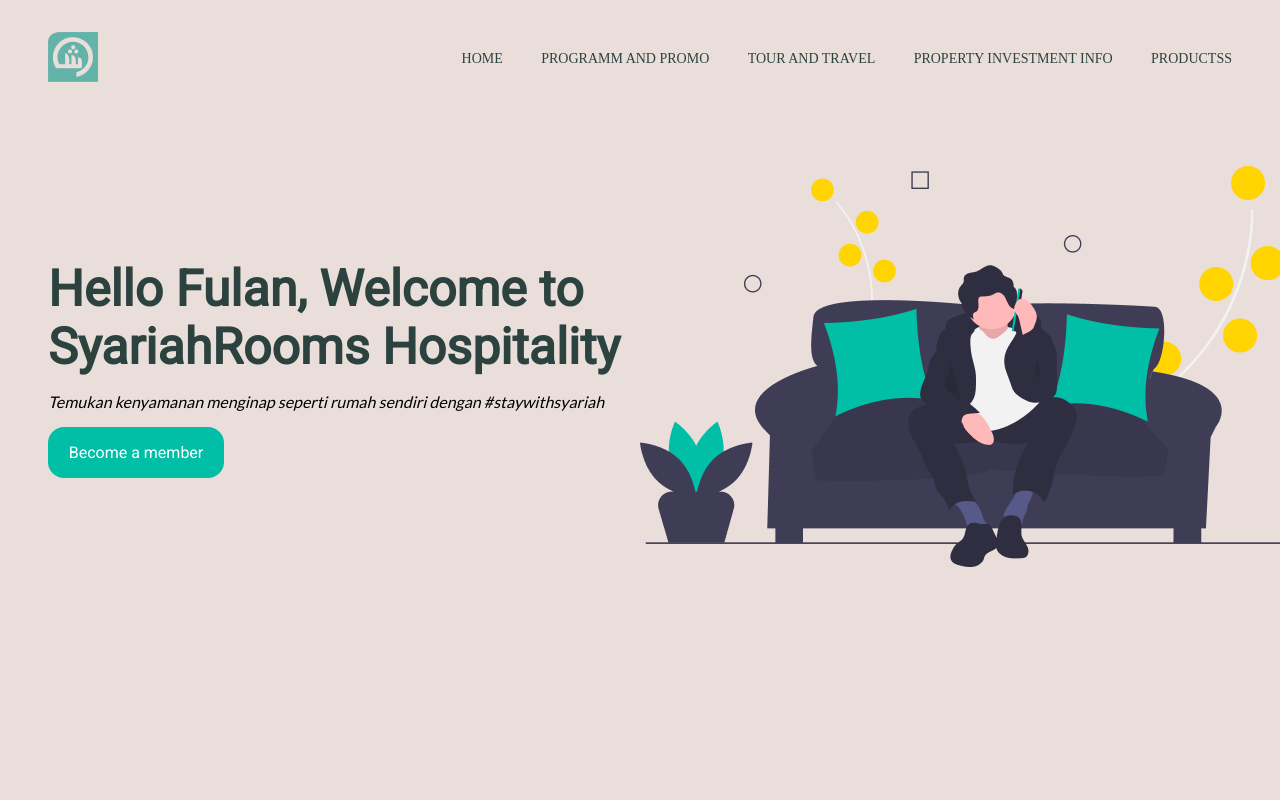
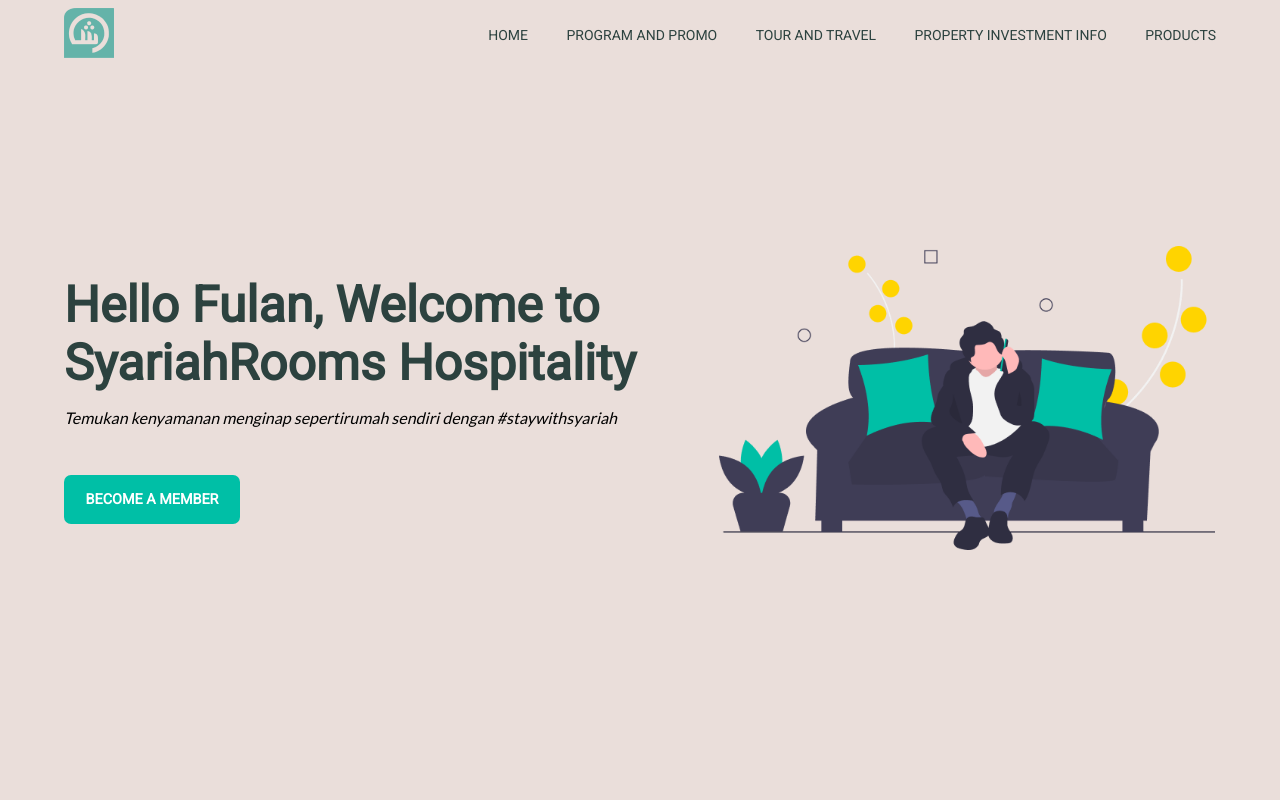
Before and after one commit to Haidarrais/syariahrooms, a plain HTML site: page index.html in a window 1280 px wide. Shown: the top 800 px of the page. Drawn offline with Linux system fonts and the light colour scheme.

Commit message:
setup dan sass

```diff
--- a/index.html
+++ b/index.html
@@ -7,33 +7,36 @@
     <title>Document</title>
 </head>
 <body>
-    <main>
     <header>
-            <nav>
+        <nav class="container">
             <div>
-                    <img src="FFE 1.png" alt="">
+                <img src="img/logo.png" alt="">
             </div>
             <ul>
                 <li><a href="">Home</a></li>
-                    <li><a href="">Programm and promo</a></li>
+                <li><a href="">Program and promo</a></li>
                 <li><a href="">tour and travel</a></li>
                 <li><a href="">property investment info</a></li>
-                    <li><a href="">productss</a></li>
+                <li><a href="">products</a></li>
             </ul>
         </nav>
     </header>
-        <section class="banner">
+    <section>
+        <div class="wrapper banner container">
             <div class="left">
-                <h1>Hello Fulan, Welcome to
-                    SyariahRooms Hospitality</h1>
-                    <p>Temukan kenyamanan menginap seperti
-                        rumah sendiri dengan #staywithsyariah</p>
+                <div>
+                    <h1>Hello Fulan, Welcome to SyariahRooms Hospitality</h1>
+                    <p>Temukan kenyamanan menginap sepertirumah sendiri dengan #staywithsyariah</p>
+                </div>
                 <a href="" class="button">Become a member</a>
             </div>
-            <div class="ilustraion">
-                <img src="bg.png" alt="">
+            <div class="ilustration">
+                <img src="img/bg.png" alt="">
+            </div>
         </div>
     </section>
-    </main>
+    <section>3</section>
+    <section>4</section>
+    <section>5</section>
     </body>
 </html>
--- /dev/null
+++ b/main.scss
@@ -0,0 +1,108 @@
+@import url('https://fonts.googleapis.com/css2?family=Roboto:ital,wght@0,100;0,400;1,400&display=swap');
+@import url('https://fonts.googleapis.com/css2?family=Lato:wght@100;400&display=swap');
+$link-font:'Roboto', sans-serif;
+*{
+    padding: 0;
+    margin: 0;
+    box-sizing: border-box;
+}
+
+.container{
+    width: 90%;
+    margin: 0 auto;
+}
+header{
+    position: fixed;
+    top: 0;
+    left: 0;
+    width: 100%;
+    nav{
+        display: flex;
+        justify-content: space-between;
+        align-items: center;
+        padding: .5rem 0;
+
+        ul{
+        display: flex;
+
+            li{
+            list-style: none;
+            padding-left: 2.4rem;
+            text-transform: uppercase;
+            font-size: 14px;
+
+                a{
+                color: #2C423F;
+
+                }
+            }
+        }
+    }
+}
+
+a{
+    text-decoration: none;
+    font-family: $link-font;
+}
+main{
+ background: #EADEDA;
+ height: 100vh;
+ padding: 2rem 3rem;
+}
+
+section{
+    height: 100vh;
+
+     &:nth-child(even){
+       background: #EADEDA;
+    }
+    .wrapper{
+       display: grid;
+       height: 100vh;
+       align-items:center;
+        &.banner{
+           grid-template-columns:repeat(3, 33.3%);
+           grid-template-rows:minmax(0, 1fr);
+
+            .ilustration{
+               justify-self: end;
+                grid-column:2/4;
+                grid-row:1;
+                width: 31rem;
+                img{
+                    width: 100%;
+                }
+            }
+            .left{
+                grid-column:1/3;
+                grid-row:1;
+                display: flex;
+                flex-direction: column;
+                h1{
+                    font-size: 50px;
+                    font-family: $link-font;
+                    color: #2C423F;
+                    margin-bottom: 1rem;
+                }
+                p{
+                    font-family: 'Lato', sans-serif;
+                    font-weight: 500;
+                    font-style: italic;
+                    margin-bottom: 1rem;
+                }
+                .button{
+                    margin-top: 2rem;
+                    background: #00BFA6;
+                    border-radius: 7px;
+                    width: 11rem;
+                    text-align: center;
+                    padding: 1rem .5rem;
+                    color: white;
+                    text-transform: uppercase;
+                    font-weight: 700;
+                    font-size: .9rem;
+                }
+            }
+        }
+    }
+}
```
Also changed, not shown: img/bg.png (renamed from bg.png), img/logo.png (renamed from FFE 1.png), style.css, 1 other file. Lines whose indentation alone changed are shown as unchanged.
